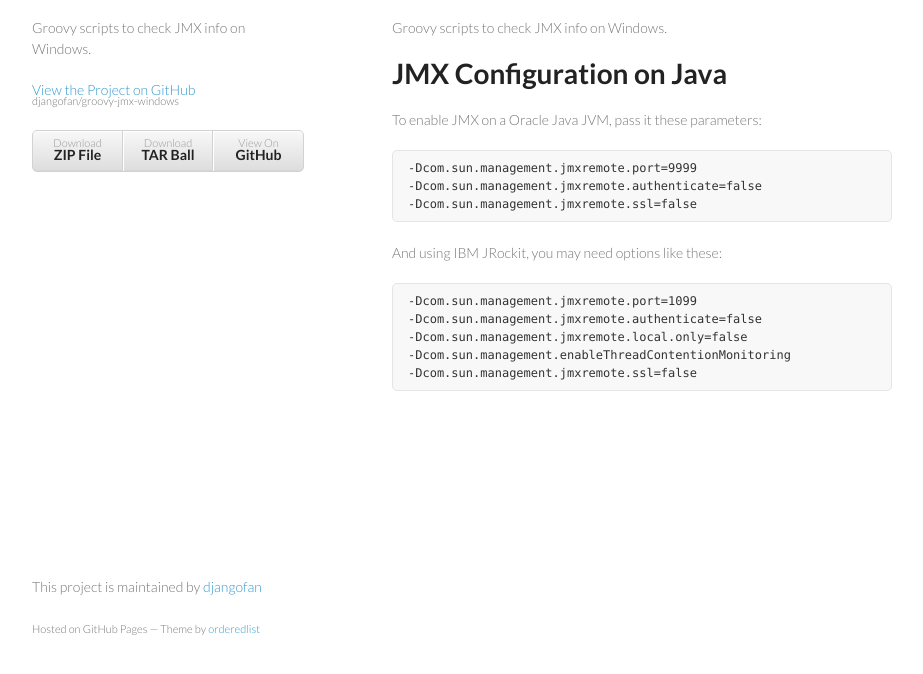
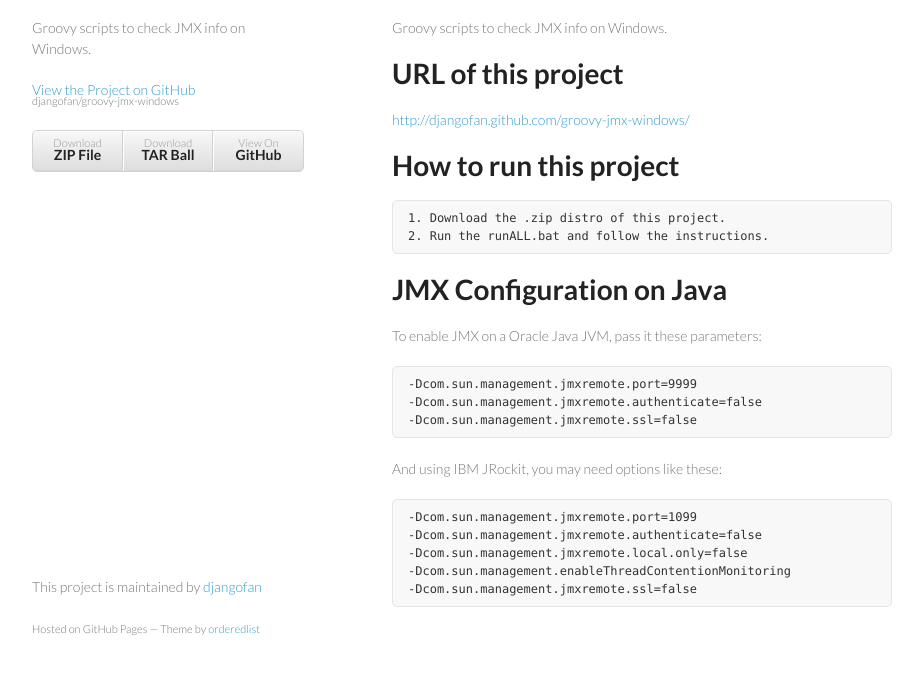
Before and after one commit to djangofan/groovy-jmx-windows, a plain HTML site: page index.html in a window 1280 px wide. Shown: the part 92-766 px from the top of the page, without its empty margins (178-1101 px from the left). Drawn offline with Linux system fonts and the light colour scheme.

Commit message:
Create gh-pages branch via GitHub

```diff
--- a/index.html
+++ b/index.html
@@ -32,6 +32,16 @@
 
 <p>Groovy scripts to check JMX info on Windows.</p>
 
+<h1>URL of this project</h1>
+
+<p><a href="http://djangofan.github.com/groovy-jmx-windows/">http://djangofan.github.com/groovy-jmx-windows/</a></p>
+
+<h1>How to run this project</h1>
+
+<pre><code>1. Download the .zip distro of this project.
+2. Run the runALL.bat and follow the instructions.
+</code></pre>
+
 <h1>JMX Configuration on Java</h1>
 
 <p>To enable JMX on a Oracle Java JVM, pass it these parameters:</p>
--- a/params.json
+++ b/params.json
@@ -1 +1 @@
-{"name":"groovy-jmx-windows","tagline":"Groovy scripts to check JMX info on Windows.","body":"groovy-jmx-windows\r\n==================\r\nGroovy scripts to check JMX info on Windows.\r\n\r\n\r\nJMX Configuration on Java\r\n==================\r\nTo enable JMX on a Oracle Java JVM, pass it these parameters:\r\n\r\n    -Dcom.sun.management.jmxremote.port=9999\r\n    -Dcom.sun.management.jmxremote.authenticate=false\r\n    -Dcom.sun.management.jmxremote.ssl=false\r\n\r\nAnd using IBM JRockit, you may need options like these:\r\n\r\n    -Dcom.sun.management.jmxremote.port=1099\r\n    -Dcom.sun.management.jmxremote.authenticate=false\r\n    -Dcom.sun.management.jmxremote.local.only=false\r\n    -Dcom.sun.management.enableThreadContentionMonitoring\r\n    -Dcom.sun.management.jmxremote.ssl=false\r\n","google":"","note":"Don't delete this file! It's used internally to help with page regeneration."}
+{"name":"groovy-jmx-windows","tagline":"Groovy scripts to check JMX info on Windows.","body":"groovy-jmx-windows\r\n==================\r\nGroovy scripts to check JMX info on Windows.\r\n\r\nURL of this project\r\n==================\r\n[http://djangofan.github.com/groovy-jmx-windows/](http://djangofan.github.com/groovy-jmx-windows/)\r\n\r\nHow to run this project\r\n==================\r\n\r\n    1. Download the .zip distro of this project.\r\n    2. Run the runALL.bat and follow the instructions.\r\n\r\nJMX Configuration on Java\r\n==================\r\nTo enable JMX on a Oracle Java JVM, pass it these parameters:\r\n\r\n    -Dcom.sun.management.jmxremote.port=9999\r\n    -Dcom.sun.management.jmxremote.authenticate=false\r\n    -Dcom.sun.management.jmxremote.ssl=false\r\n\r\nAnd using IBM JRockit, you may need options like these:\r\n\r\n    -Dcom.sun.management.jmxremote.port=1099\r\n    -Dcom.sun.management.jmxremote.authenticate=false\r\n    -Dcom.sun.management.jmxremote.local.only=false\r\n    -Dcom.sun.management.enableThreadContentionMonitoring\r\n    -Dcom.sun.management.jmxremote.ssl=false\r\n","google":"","note":"Don't delete this file! It's used internally to help with page regeneration."}
```
